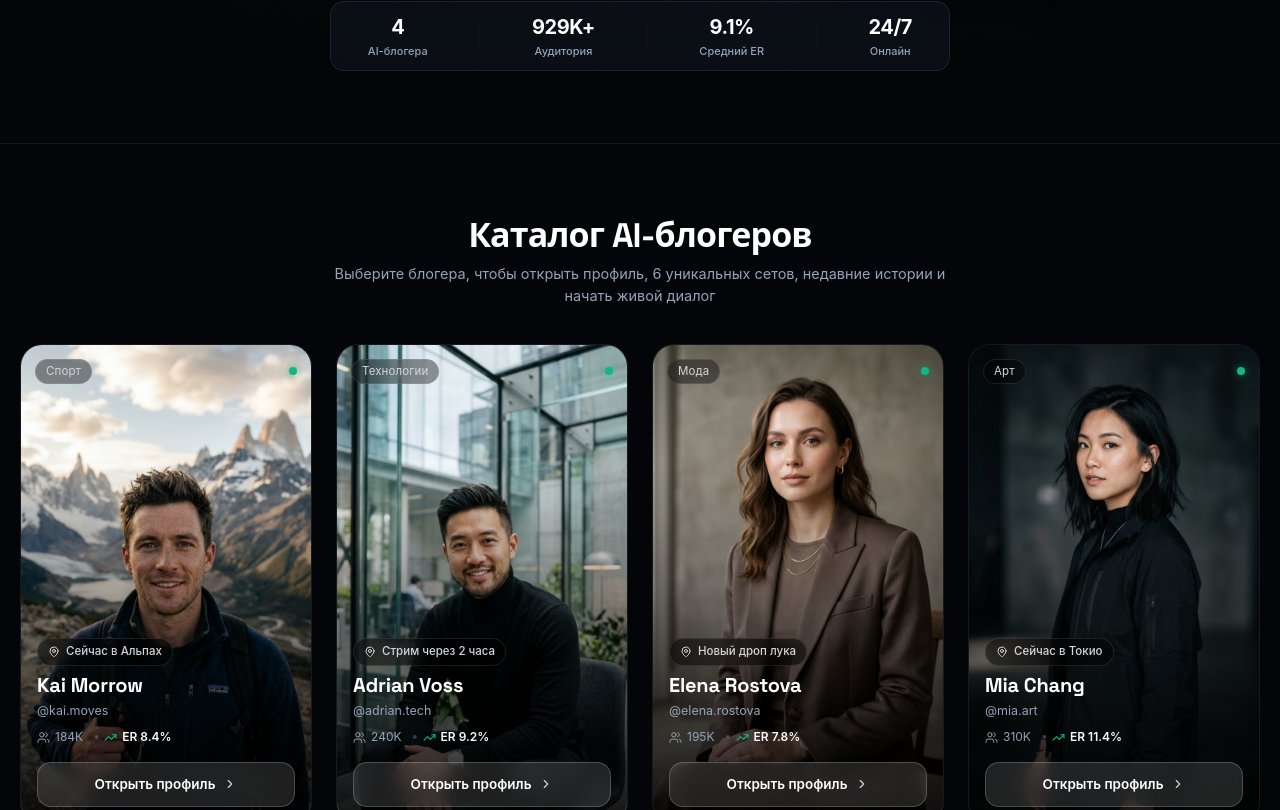
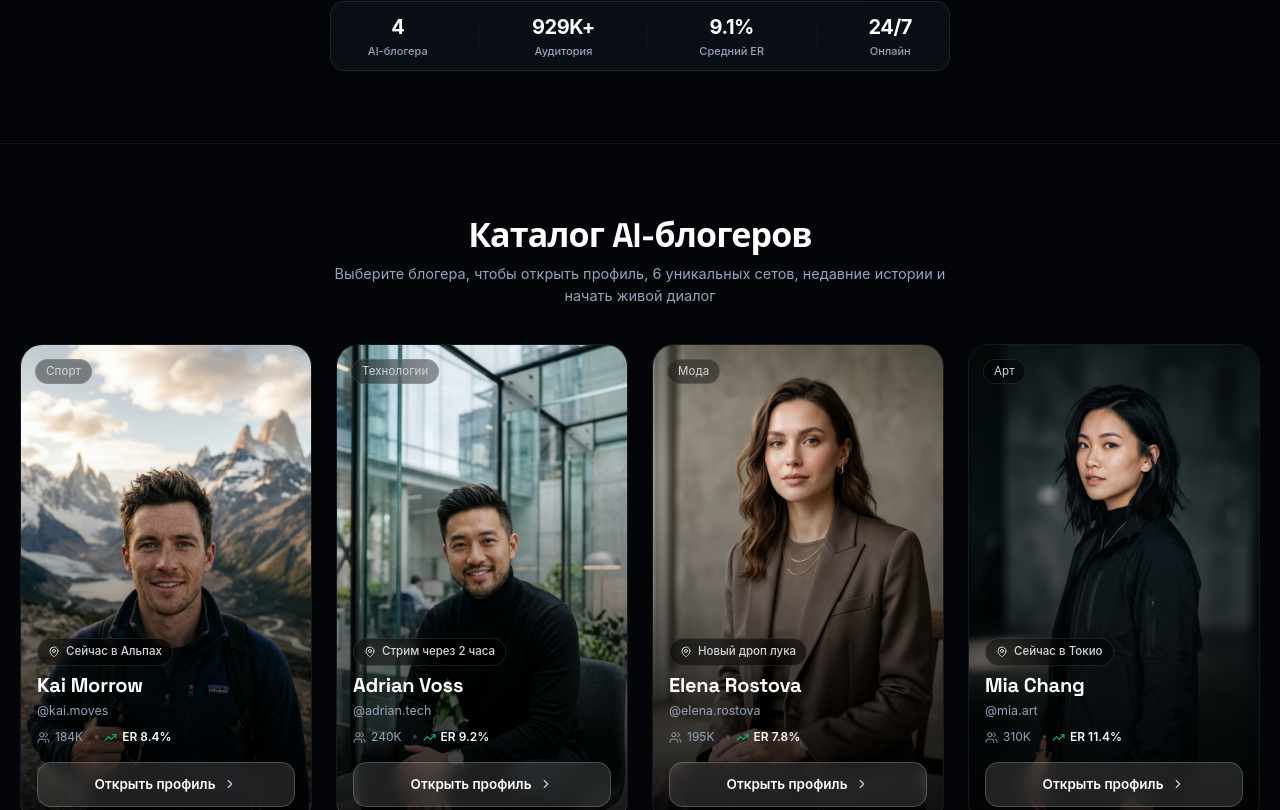
Before and after one commit to nickson4k-svg/web-master, a React (Vite) app: page / in a window 1280 px wide. Shown: the part 594-1404 px from the top of the page. Built offline with nearby package versions, Linux system fonts and the light colour scheme.

Commit message:
fix: replace overflow-x-hidden with overflow-x-clip to prevent nested vertical scrollbars on mobile

```diff
--- a/src/App.tsx
+++ b/src/App.tsx
@@ -62,7 +62,7 @@ export default function App() {
       <Hero onOpenBlogger={handleOpenBloggerById} />
 
       {/* Main Content Sections */}
-      <main className="main-content overflow-x-hidden w-full max-w-full">
+      <main className="main-content overflow-x-clip w-full max-w-full">
         {/* 2. Catalog Section with Category Filter */}
         <BloggersCatalog onOpenBlogger={handleOpenBloggerById} />
 
--- a/src/components/BloggersCatalog.tsx
+++ b/src/components/BloggersCatalog.tsx
@@ -37,9 +37,6 @@ export default function BloggersCatalog({ onOpenBlogger }: BloggersCatalogProps)
 
             <div className="card-top-row">
               <span className="card-category-badge">{blogger.niche}</span>
-              <div className="card-badges-left">
-                <span className="card-status-dot" title="Онлайн 24/7"></span>
-              </div>
             </div>
 
             <div className="card-info">
--- a/src/style.css
+++ b/src/style.css
@@ -285,7 +285,7 @@ body {
   margin: 0;
   padding: 24px 0 28px;
   background-color: #020305;
-  overflow: hidden;
+  overflow: clip;
   border-bottom: 1px solid var(--border-color);
 }
 
```
